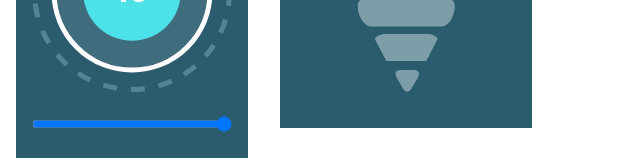
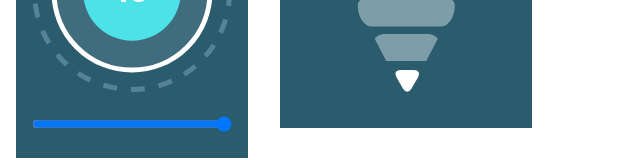
Before and after one commit to avarunraj/intellect, a React (Create React App) app: page / in a window 1280 px wide. Shown: the part 140-300 px from the top of the page, without its empty margins (0-640 px from the left). Built offline with nearby package versions, Linux system fonts and the light colour scheme.

Commit message:
added comments

```diff
--- a/src/Components/TriangleStatusBar/TriangleStatusBar.tsx
+++ b/src/Components/TriangleStatusBar/TriangleStatusBar.tsx
@@ -75,7 +75,7 @@ const ProgressBarItem = styled.div<TriangleStatusBarInputItemType>`
   }
 `;
 
-const ProgressBarItem2 = styled.div<TriangleStatusBarInputItemType>`
+const TrapezoidItem = styled.div<TriangleStatusBarInputItemType>`
   transform: rotate(180deg);
   border-bottom: ${(props) => props.height / 8}px solid
     ${(props) => (props.isChecked ? " #fff" : "#7d9da8")};
@@ -106,18 +106,25 @@ const ProgressBarTriangle = styled.div<TriangleStatusBarInputItemType>`
 export const TriangleStatusBar: FC<TriangleStatusBarType> = ({
   widgetSize,
 }) => {
+  // state to handle checkedStatus
   const initialStatusArray = [
     { id: 0, checkedStatus: false },
     { id: 1, checkedStatus: false },
     { id: 2, checkedStatus: false },
     { id: 3, checkedStatus: false },
-    { id: 4, checkedStatus: false },
+    { id: 4, checkedStatus: true },
   ];
 
+  //states
   const [checkedStatusArray, SetCheckedStatusArray] =
     useState(initialStatusArray);
   const [selectedItemId, setSelectedItemId] = useState(4);
 
+  /**
+   * handles changing checked status
+   * @param id : id of the clicked item
+   * for items with id less than clicked item id , selected status is changed to true
+   */
   const handleOnClick = (id: number) => {
     let tempStatusCheckedArray = [...checkedStatusArray];
     setSelectedItemId(id);
@@ -133,6 +140,11 @@ export const TriangleStatusBar: FC<TriangleStatusBarType> = ({
     SetCheckedStatusArray(tempStatusCheckedArray);
   };
 
+  /**
+   * returns status text based on selected range
+   * if max selected item id is less than 2 then 'High' otherwise 'Low'
+   * if max selected item id is 2 , then 'Medium'
+   */
   const handleStatusText = () => {
     let statusText = "";
     if (selectedItemId === 2) {
@@ -170,7 +182,7 @@ export const TriangleStatusBar: FC<TriangleStatusBarType> = ({
             handleOnClick(2);
           }}
         />
-        <ProgressBarItem2
+        <TrapezoidItem
           width={widgetSize * 0.183}
           height={widgetSize}
           isChecked={checkedStatusArray[3].checkedStatus}
```
